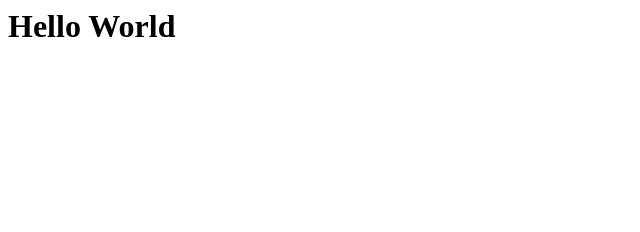
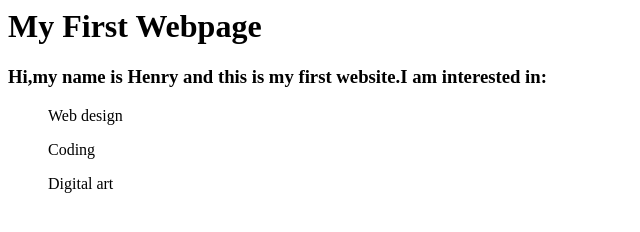
Before and after one commit to nenadstjepanovic/test, a plain HTML site: page index.html in a window 1280 px wide. Shown: the whole page, without its empty margins (0-640 px from the left). Drawn offline with Linux system fonts and the light colour scheme.

Commit message:
Izmenjeno

```diff
--- a/index.html
+++ b/index.html
@@ -1 +1,7 @@
-<h1>Hello World</h1>
+<h1>My First Webpage</h1>
+
+<h3>Hi,my name is Henry and this is my first website.I am interested in: </h3>
+
+<ul>Web design</ul>
+<ul>Coding</ul>
+<ul>Digital art</ul>
```
